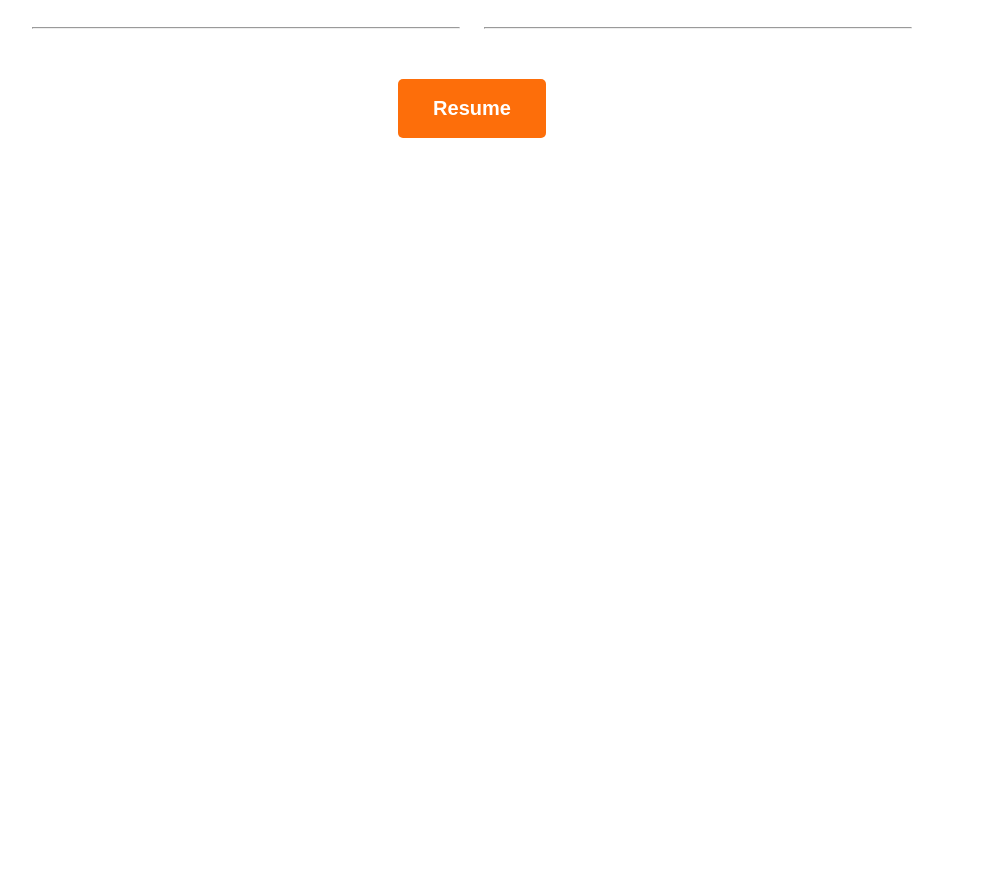
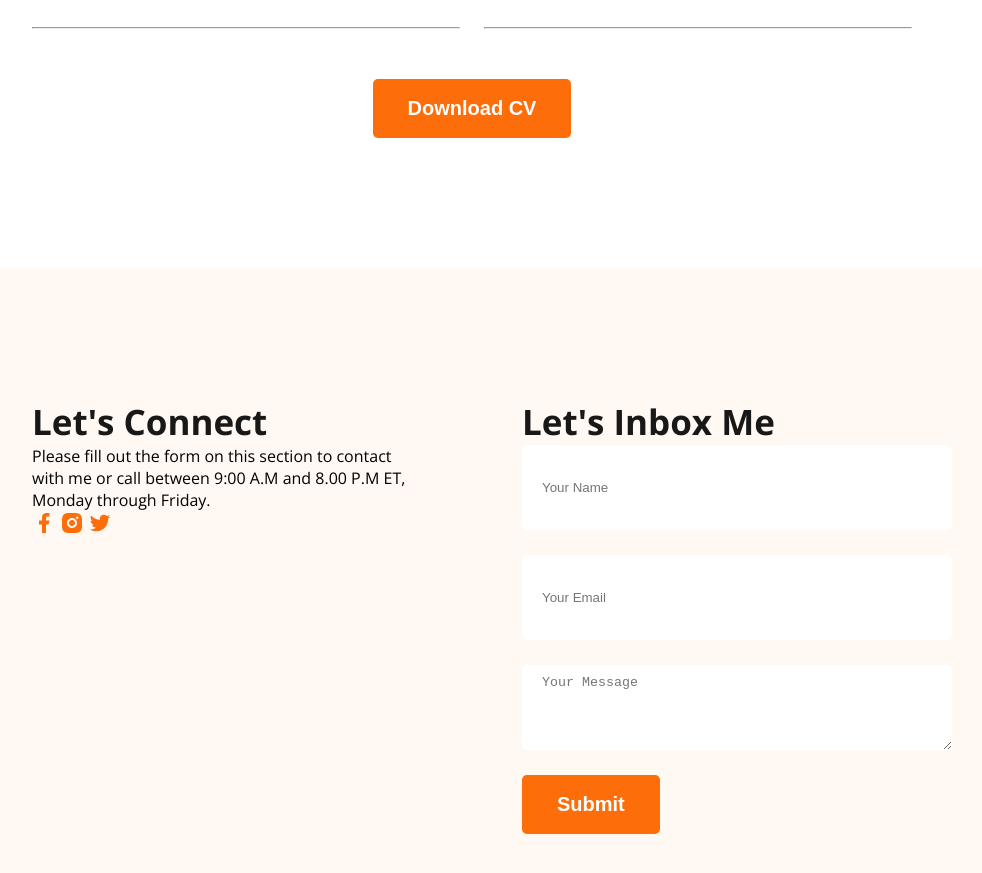
Before and after one commit to AsifHossain22/web-dev-portfolio, a plain HTML site: page index.html in a window 1280 px wide. Shown: the part 2836-3709 px from the top of the page, without its empty margins (168-1150 px from the left). Before the commit the page ends 3104 px from the top, so only its background shows below. Drawn offline with nearby package versions, Linux system fonts and the light colour scheme.

Commit message:
Added Footer Section

```diff
--- a/index.html
+++ b/index.html
@@ -194,11 +194,39 @@
           </div>
         </div>
         <div class="button-container text-center">
-          <button class="btn-primary">Resume</button>
+          <button class="btn-primary">Download CV</button>
         </div>
       </section>
       <!-- ResumeSectionEnd -->
     </main>
-    <footer></footer>
+    <footer class="secondary-bg">
+      <div class="footer-column">
+        <h3 class="section-title">Let's Connect</h3>
+        <p>
+          Please fill out the form on this section to contact with me or call
+          between 9:00 A.M and 8.00 P.M ET, Monday through Friday.
+        </p>
+        <div class="social-icons">
+          <a href=""><img src="images/icons/facebook.png" alt="" /></a>
+          <a href=""><img src="images/icons/insta.png" alt="" /></a>
+          <a href=""><img src="images/icons/twitter.png" alt="" /></a>
+        </div>
+      </div>
+      <div class="footer-column">
+        <h3 class="section-title">Let's Inbox Me</h3>
+        <form>
+          <input type="text" name="" id="" placeholder="Your Name" />
+          <input type="email" name="" id="" placeholder="Your Email" />
+          <textarea
+            name=""
+            id=""
+            cols="30"
+            rows="10"
+            placeholder="Your Message"
+          ></textarea>
+          <input class="btn-primary" type="submit" value="Submit" />
+        </form>
+      </div>
+    </footer>
   </body>
 </html>
--- a/styles/portfolio.css
+++ b/styles/portfolio.css
@@ -189,3 +189,27 @@ main section {
 .resume hr {
   margin: 30px 0;
 }
+
+/*
+* FooterStyle
+*/
+footer {
+  padding: 130px 200px;
+  display: flex;
+  gap: 100px;
+}
+.footer-column {
+  width: 50%;
+}
+footer input[type="text"],
+footer input[type="email"],
+textarea {
+  height: 65px;
+  border-radius: 5px;
+  background-color: white;
+  display: block;
+  width: 100%;
+  padding: 10px 20px;
+  margin-bottom: 25px;
+  border: none;
+}
```
